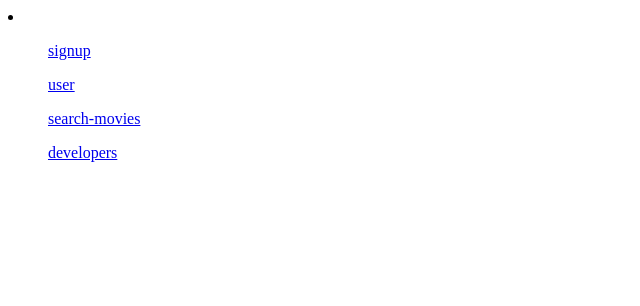
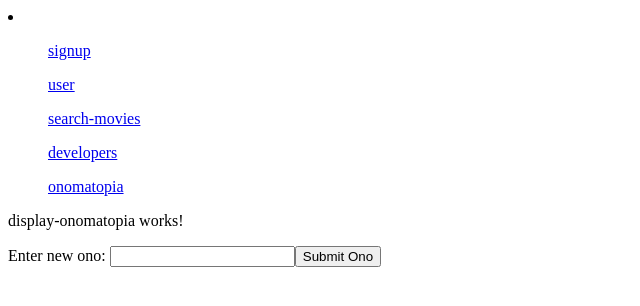
Before and after one commit to e-n-p/Les-Composants, an Angular app: page /onomatopia in a window 1280 px wide. Before the commit this address led to /. Shown: the top 306 px of the page, without its empty margins (0-640 px from the left). Built offline with nearby package versions, Linux system fonts and the light colour scheme.

Commit message:
quest 8 complet

```diff
--- a/src/app/app-routing.module.ts
+++ b/src/app/app-routing.module.ts
@@ -4,13 +4,16 @@ import { UserProfileComponent } from './user-profile/user-profile.component';
 import { SignUpComponent } from './sign-up/sign-up.component';
 import { SearchMovieComponent } from './search-movie/search-movie.component';
 import { DeveloperComponent } from './developer/developer.component';
+import { DisplayOnomatopiaComponent } from './display-onomatopia/display-onomatopia.component';
 
 const routes: Routes = [
   { path: '', component: UserProfileComponent },
   { path: 'user', component: UserProfileComponent },
   { path: 'signup', component: SignUpComponent },
   { path: 'search-movies', component: SearchMovieComponent },
-  { path: 'developer', component: DeveloperComponent }
+  { path: 'developer', component: DeveloperComponent },
+  { path: 'onomatopia', component: DisplayOnomatopiaComponent }
+
 ];
 
 @NgModule({
--- a/src/app/app.module.ts
+++ b/src/app/app.module.ts
@@ -14,6 +14,8 @@ import { SignUpComponent } from './sign-up/sign-up.component';
 import { SearchMovieComponent } from './search-movie/search-movie.component';
 import { DeveloperComponent } from './developer/developer.component';
 import { SkillComponent } from './skill/skill.component';
+import { CreateOnomatopiaComponent } from './create-onomatopia/create-onomatopia.component';
+import { DisplayOnomatopiaComponent } from './display-onomatopia/display-onomatopia.component';
 
 
 @NgModule({
@@ -25,7 +27,9 @@ import { SkillComponent } from './skill/skill.component';
     SignUpComponent,
     SearchMovieComponent,
     DeveloperComponent,
-    SkillComponent
+    SkillComponent,
+    CreateOnomatopiaComponent,
+    DisplayOnomatopiaComponent
   ],
   imports: [
     BrowserModule,
--- /dev/null
+++ b/src/app/create-onomatopia/create-onomatopia.component.html
@@ -0,0 +1,5 @@
+<form (ngSubmit)="createOnomatopia()">
+    <label>Enter new ono: </label>
+    <input type="text" name="newOno" [(ngModel)]="this.newOnomatopia">
+    <button type="submit">Submit Ono</button>
+</form>
--- /dev/null
+++ b/src/app/create-onomatopia/create-onomatopia.component.ts
@@ -0,0 +1,20 @@
+import { Component, EventEmitter, Output } from '@angular/core';
+
+@Component({
+  selector: 'app-create-onomatopia',
+  templateUrl: './create-onomatopia.component.html',
+  styleUrl: './create-onomatopia.component.css'
+})
+export class CreateOnomatopiaComponent {
+
+    newOnomatopia:string = "";
+
+    @Output()
+    onomatopiaEvent: EventEmitter<string> = new EventEmitter();
+
+    createOnomatopia(): void{
+      console.log(this.newOnomatopia);
+      this.onomatopiaEvent.emit(this.newOnomatopia);
+      this.newOnomatopia = "";
+    }
+}
--- /dev/null
+++ b/src/app/display-onomatopia/display-onomatopia.component.html
@@ -0,0 +1,7 @@
+<p>display-onomatopia works!</p>
+
+<li *ngFor="let ono of onomatopeiaList">
+    <ul>{{ono}}</ul>
+</li>
+
+<app-create-onomatopia (onomatopiaEvent)="onReceiveNewOnomatopia($event)"></app-create-onomatopia>
--- /dev/null
+++ b/src/app/display-onomatopia/display-onomatopia.component.ts
@@ -0,0 +1,15 @@
+import { Component } from '@angular/core';
+
+@Component({
+  selector: 'app-display-onomatopia',
+  templateUrl: './display-onomatopia.component.html',
+  styleUrl: './display-onomatopia.component.css'
+})
+export class DisplayOnomatopiaComponent {
+
+    onomatopeiaList:Array<string> = [];
+
+    onReceiveNewOnomatopia(event: string): void {
+      this.onomatopeiaList.push(event);
+    }
+}
--- a/src/app/menu/menu.component.html
+++ b/src/app/menu/menu.component.html
@@ -3,4 +3,5 @@
     <ul><a [routerLink]="['/user']">user</a></ul>
     <ul><a [routerLink]="['/search-movies']">search-movies</a></ul>
     <ul><a [routerLink]="['/developer']">developers</a></ul>
+    <ul><a [routerLink]="['/onomatopia']">onomatopia</a></ul>
 </li>
```
Also changed, not shown: src/app/create-onomatopia/create-onomatopia.component.css (added), src/app/display-onomatopia/display-onomatopia.component.css (added), 2 other files (tests, documents, lock files or other folders).
